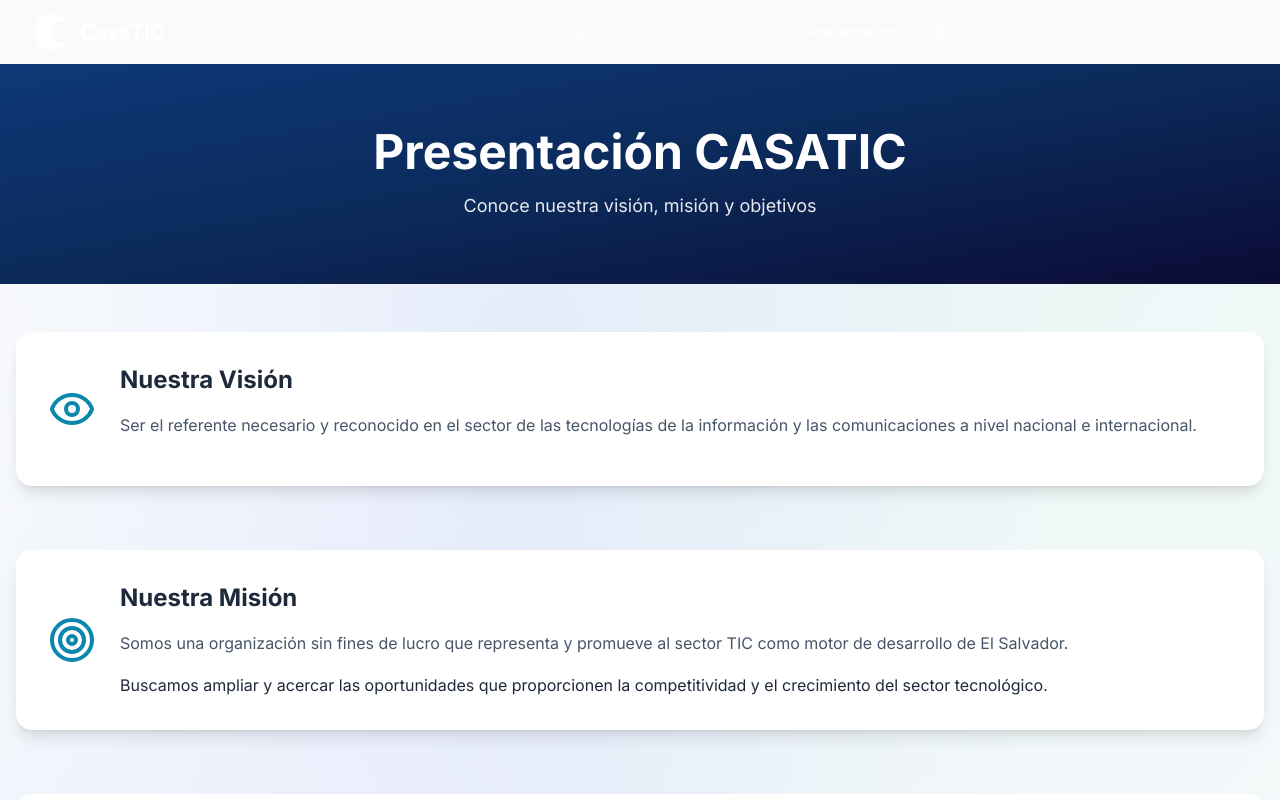
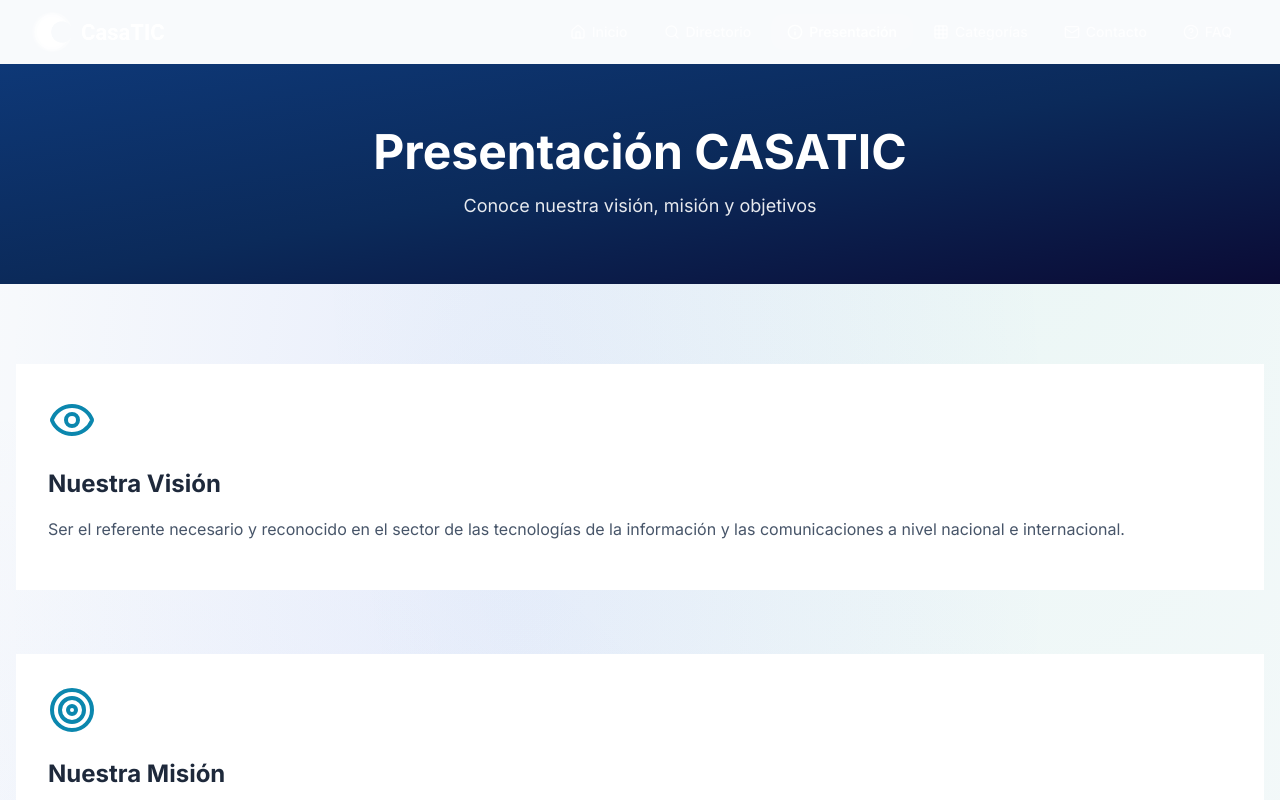
Before and after one commit to CASATIC2026/Directorio-Interactivo-de-CASATIC-2026---Frontend, a React (Vite) app: page /presentacion in a window 1280 px wide. Shown: the top 800 px of the page. Built offline with nearby package versions, Linux system fonts and the light colour scheme.

Commit message:
subir cambios de presentacion en la pestaña de presentacion

```diff
--- a/src/pages/public/PresentacionPage.jsx
+++ b/src/pages/public/PresentacionPage.jsx
@@ -251,16 +251,15 @@
       </div>
 
       {/* SECCIONES */}
-      <div className="max-w-7xl mx-auto px-4 py-12 space-y-16">
+      <div className="max-w-7xl mx-auto px-4 py-20 space-y-16">
         {sections.map((sec) => {
           const Icon = sec.icon;
 
           return (
             <div
               key={sec.id}
-              className="bg-white rounded-2xl shadow-lg p-8 flex flex-col md:flex-row items-center gap-6"
-            >
-              <Icon size={48} className="text-casatic-600" />
+              className={`bg-white rounded-2x1 shadow.lg p-8 flex flex-col ${sec.id=="mision"?"md:flex-row-revere":"md:flex-row"}items-center gap-6`}            >
+              <Icon size={48} className="text-casatic-600 flex-shrink-0" />
 
 
               <div>
```
